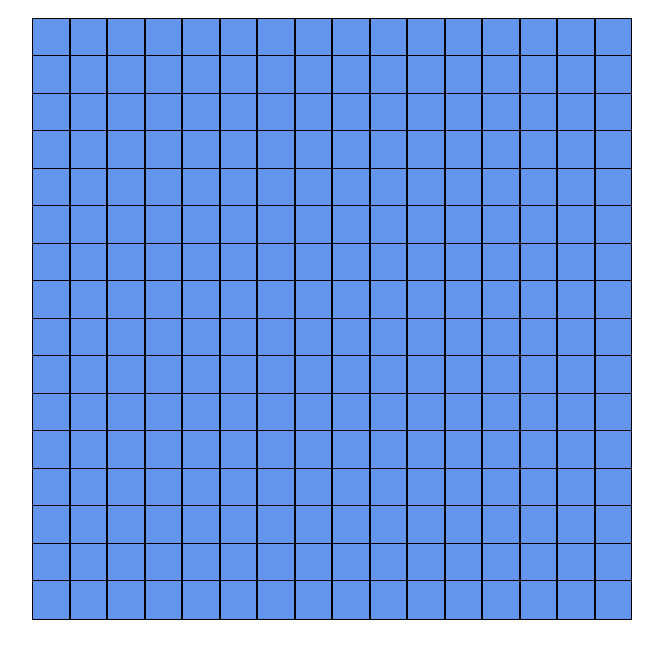
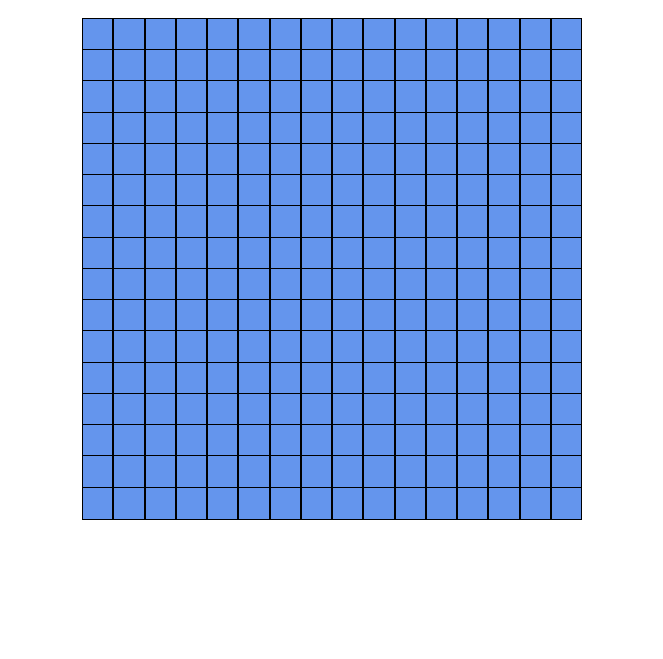
Before and after one commit to ChrisWenzlick/etch-a-sketch, a plain HTML site: page index.html in a window 1280 px wide. Shown: the part 69-728 px from the top of the page, without its empty margins (308-971 px from the left). Drawn offline with Linux system fonts and the light colour scheme.

Commit message:
Make the grid resize with the screen, up to a max size

```diff
--- a/style.css
+++ b/style.css
@@ -5,8 +5,10 @@ body {
 }
 
 #canvas {
-  width: 600px;
-  height: 600px;
+  width: 50vw;
+  height: 50vw;
+  max-width: 500px;
+  max-height: 500px;
   display: flex;
   flex-direction: column;
   align-items: center;
```
